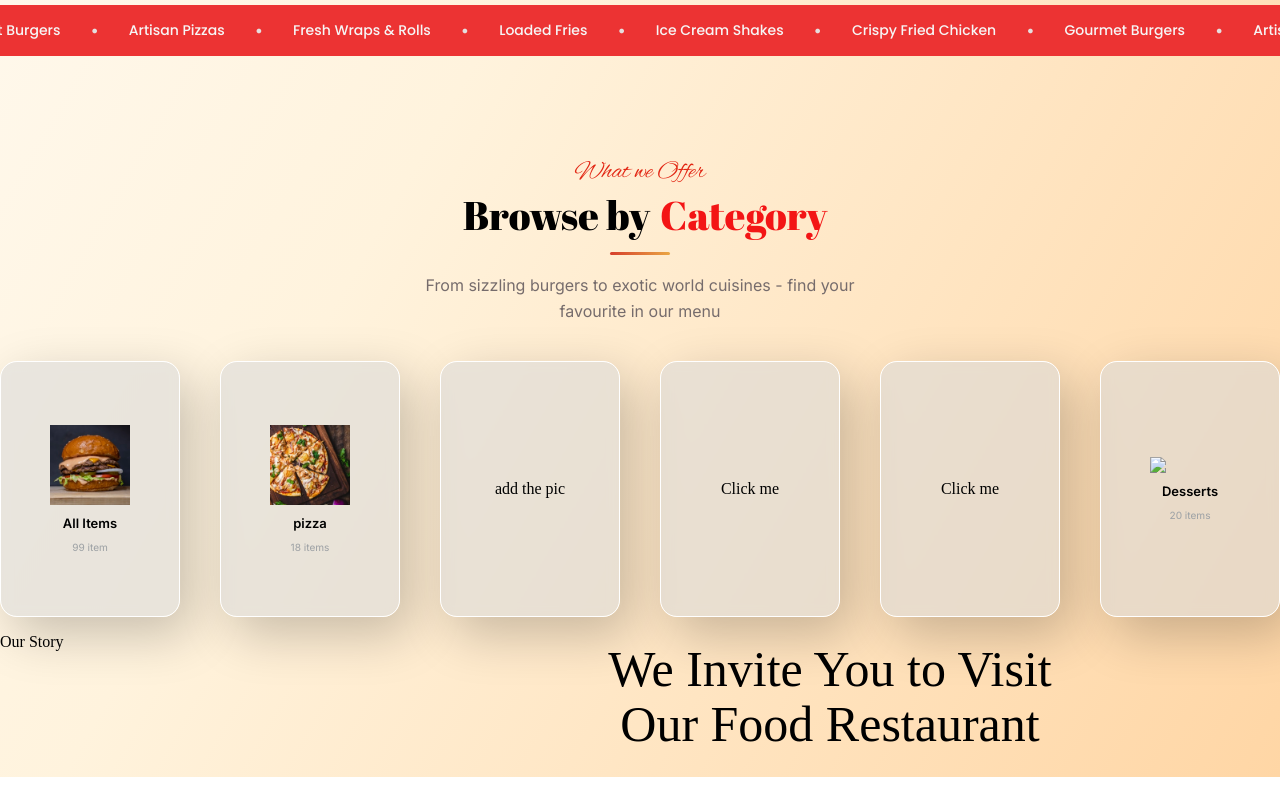
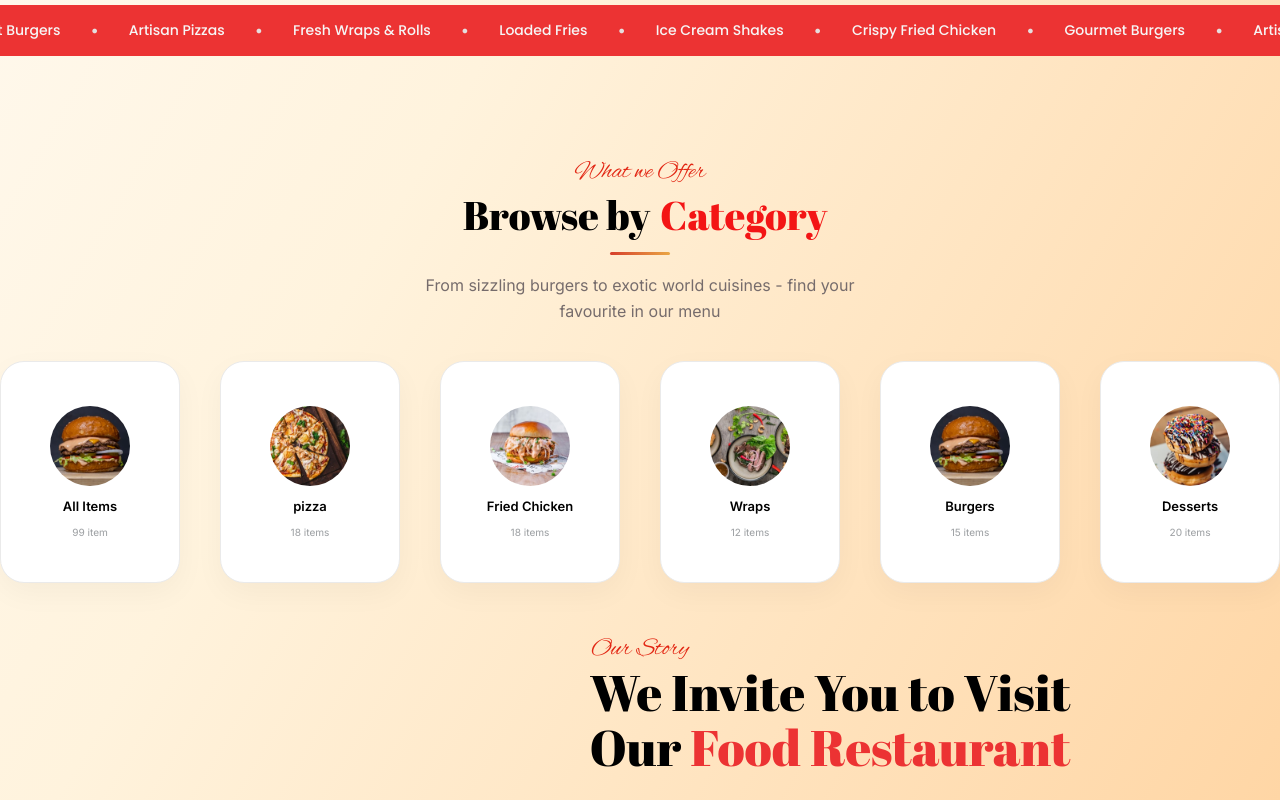
Before and after one commit to sameenlakshitha/Giovanni-Elena-Ricci-Resturent-Website, a plain HTML site: page index.html in a window 1280 px wide. Shown: the part 1228-2028 px from the top of the page. Before the commit the page ends 2005 px from the top, so only its background shows below. Drawn offline with nearby package versions, Linux system fonts and the light colour scheme.

Commit message:
Add new images for menu cards and update card styles for improved layout and aesthetics

```diff
--- a/index.html
+++ b/index.html
@@ -223,10 +223,10 @@
     </section>
     <div class="menucards" style="display: flex;">
         <!-- From Uiverse.io by SteveBloX -->
-        <div class="card" style="font-family: Inter", sans-serif;">
+        <div class="card" style="font-family: Inter" , sans-serif;">
             <img src="assets/pics/1.jpg" alt="Pizza" width="80">
             <p>All Items</p>
-    <P style="color: rgb(161, 164, 167); font-size: 10px; font-weight: 450; " >99 item</P>
+            <P style="color: rgb(161, 164, 167); font-size: 10px; font-weight: 450; ">99 item</P>
         </div>
         <!-- From Uiverse.io by SteveBloX -->
         <div class="card">
@@ -236,15 +236,21 @@
         </div>
         <!-- From Uiverse.io by SteveBloX -->
         <div class="card">
-            add the pic
+            <img src="assets/pics/4 (1).jpg" width="80">
+            <p>Fried Chicken</p>
+            <P style="color: rgb(161, 164, 167); font-size: 10px; font-weight: 450;">18 items</P>
         </div>
         <!-- From Uiverse.io by SteveBloX -->
         <div class="card">
-            Click me
+            <img src="assets/pics/5.jpg" width="80">
+            <p>Wraps</p>
+            <P style="color: rgb(161, 164, 167); font-size: 10px; font-weight: 450;">12 items</P>
         </div>
         <!-- From Uiverse.io by SteveBloX -->
         <div class="card">
-            Click me
+            <img src="assets/pics/2.jpg" width="80">
+            <p>Burgers</p>
+            <P style="color: rgb(161, 164, 167); font-size: 10px; font-weight: 450;">15 items</P>
         </div>
         <!-- From Uiverse.io by SteveBloX -->
         <div class="card">
@@ -259,7 +265,6 @@
             <p style="margin: 0; padding: 0;">We Invite You to Visit</p>
             <p><span class="our-text">Our</span> <span class="food-text">Food Restaurant</span></p>
         </div>
-
     </div>
 
 </body>
--- a/style.css
+++ b/style.css
@@ -898,7 +898,6 @@ input:hover {
     text-align: center;
     margin-top: 50px;
     font-size: 25px;
-
 }
 
 
@@ -933,21 +932,26 @@ input:hover {
 
 /* From Uiverse.io by SteveBloX */
 .card {
-    width: 190px;
-    height: 254px;
-    background: rgba(217, 217, 217, 0.58);
-    border: 1px solid white;
-    box-shadow: 12px 17px 51px rgba(0, 0, 0, 0.22);
-    backdrop-filter: blur(6px);
-    border-radius: 17px;
+    width: 180px;
+    height: 180px;
+    background: #ffffff;
+    border: 1px solid #eaeaea;
+    border-radius: 24px;
+    box-shadow: 0px 10px 30px rgba(0, 0, 0, 0.04);
     text-align: center;
     cursor: pointer;
-    transition: all 0.5s;
+    transition: all 0.3s ease-in-out;
     display: flex;
-    flex-direction: column; /* Stack items vertically */
+    flex-direction: column;
     align-items: center;
     justify-content: center;
-    gap: 10px; /* Space between image and text */
+    gap: 12px;
+    padding: 20px;
+}
+
+.card.active, .card:hover {
+    border: 2px solid #ff4d4d;
+    box-shadow: 0px 15px 35px rgba(255, 77, 77, 0.15);
 }
 
 .card p {
@@ -959,8 +963,11 @@ input:hover {
 }
 
 .card:hover {
-    border: 1px solid black;
+    border: 1px solid rgb(239, 57, 57);
     transform: scale(1.05);
+}
+.card img {
+    border-radius: 50%;
 }
 
 .card:active {
@@ -974,3 +981,28 @@ input:hover {
     justify-content: center;
     gap: 40px;
 }
+
+
+.about{
+font-family: "Alex Brush", cursive;
+    color: #E22613;
+    font-weight: 400;
+    text-align: center;
+    margin-top: 50px;
+    font-size: 25px;
+
+}
+
+.ab1{
+    font-family: "Abril Fatface", serif;
+
+}
+
+.our-text{
+    color: black;
+
+}
+
+.food-text{
+    color: #ec3333;
+}
```
Also changed, not shown: assets/pics/2.jpg (added), assets/pics/4 (1).jpg (added), assets/pics/5.jpg (added), assets/pics/6.jpg (added). Lines whose indentation alone changed are shown as unchanged.
